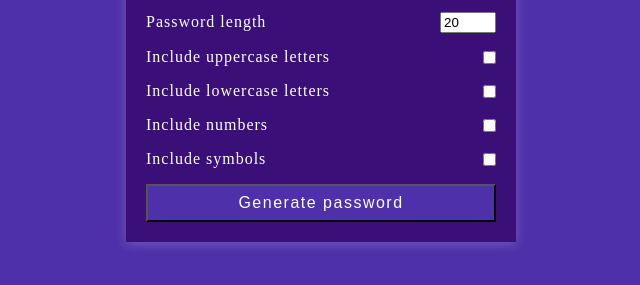
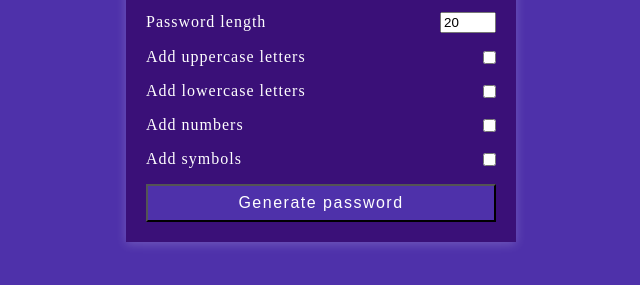
Before and after one commit to shivam0912/password-generator, a plain HTML site: page index.html in a window 1280 px wide. Shown: the part 343-628 px from the top of the page, without its empty margins (319-959 px from the left). Drawn offline with Linux system fonts and the light colour scheme.

Commit message:
Update index.html

```diff
--- a/index.html
+++ b/index.html
@@ -27,22 +27,22 @@
 
 
        <div class="yourChoice">
-            <label for="upperCase">Include uppercase letters</label>
+            <label for="upperCase">Add uppercase letters</label>
             <input type="checkbox" id="upperCase">
        </div>
 
        <div class="yourChoice">
-        <label for="lowerCase">Include lowercase letters</label>
+        <label for="lowerCase">Add lowercase letters</label>
         <input type="checkbox" id="lowerCase">
    </div>
 
    <div class="yourChoice">
-    <label for="number">Include numbers</label>
+    <label for="number">Add numbers</label>
     <input type="checkbox" id="numbers">
 </div>
 
 <div class="yourChoice">
-    <label for="symbols">Include symbols</label>
+    <label for="symbols">Add symbols</label>
     <input type="checkbox" id="symbols">
 </div>
 
```
